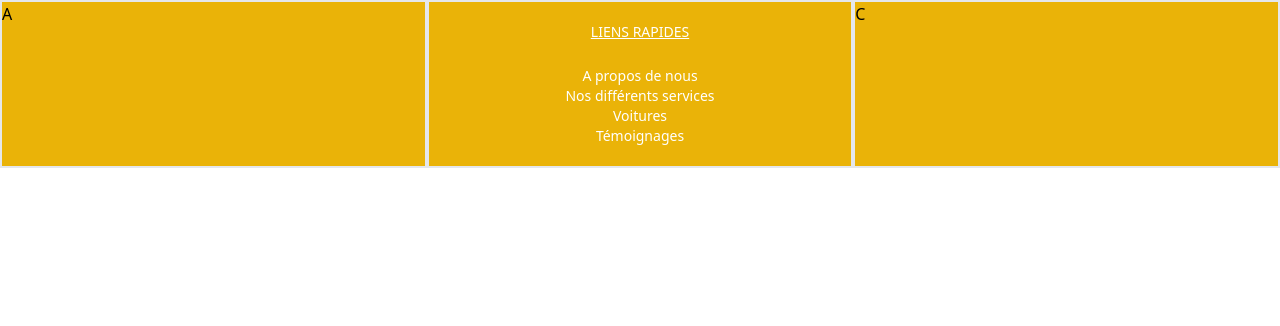
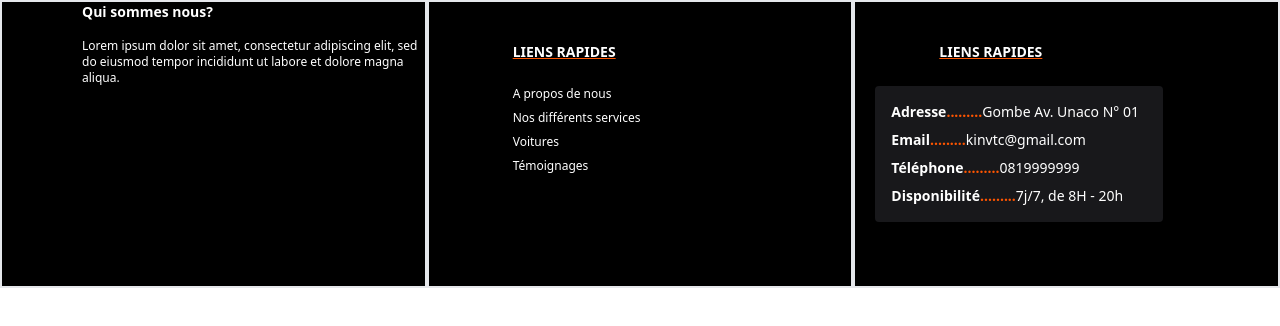
Before and after one commit to eunicekinzengele/ReposVTC_Front, a Next.js app: page /Footer in a window 1280 px wide. Shown: the top 326 px of the page. Built offline with nearby package versions, Linux system fonts and the light colour scheme.

Commit message:
creation of the footer

```diff
--- a/pages/Footer.js
+++ b/pages/Footer.js
@@ -1,19 +1,33 @@
 import React from 'react'
+import Image from 'next/image'
+import logovtc from '../Images/logovtc.png'
 
 export default function Footer() {
   return (
-    <div className=' bg-yellow-500 flex justify-center'>
-        <div className='w-2/6 border-2'>A</div>
-        <div className='w-2/6 border-2 p-5'>
-            <h2 className=' text-sm text-center text-white underline'>LIENS RAPIDES</h2> <br/>
-            <ul className=' text-center text-sm text-white'>
+    <div className=' bg-black flex justify-center h-72'>
+        <div className='w-2/6 border-2 text-white pl-20 space-y-4 '>
+            {/* <Image className=' w-16 h-9' src={logovtc} /> */}
+            <p className=' font-semibold text-sm'>Qui sommes nous?</p>
+            <p className=' font-light text-xs'>Lorem ipsum dolor sit amet, consectetur adipiscing elit, sed do eiusmod tempor incididunt ut labore et dolore magna aliqua.</p>
+        </div>
+        <div className='w-2/6 border-2 p-5 pt-10 '>
+            <h2 className=' text-sm px-16 text-white underline decoration-orange font-semibold'>LIENS RAPIDES</h2> <br/>
+            <ul className=' px-16 text-xs text-white font-medium space-y-2 '>
                 <li>A propos de nous</li>
                 <li>Nos différents services</li>
                 <li>Voitures</li>
                 <li>Témoignages</li>
             </ul>
         </div>
-        <div className='w-2/6 border-2'>C</div>
+        <div className='w-2/6 border-2 items-center p-5 pt-10'>
+        <h2 className=' text-sm px-16 text-white underline decoration-orange font-semibold'>LIENS RAPIDES</h2> <br/>
+            <div className=' bg-zinc-900 w-72 rounded text-sm font-semibold text-white space-y-2 p-4'>
+                <p className='flex'>Adresse <span className=' text-orange '>......... </span> <span className=' font-light'>Gombe Av. Unaco N° 01</span> </p>
+                <p className='flex'>Email <span className=' text-orange '>......... </span> <span className=' font-light'>kinvtc@gmail.com</span></p>
+                <p className='flex'>Téléphone <span className=' text-orange '>......... </span> <span className=' font-light'>0819999999</span> </p>
+                <p className='flex'>Disponibilité <span className=' text-orange '>......... </span> <span className=' font-light'>7j/7, de 8H - 20h</span> </p>
+            </div>
+        </div>
     </div>
   )
 }
```
